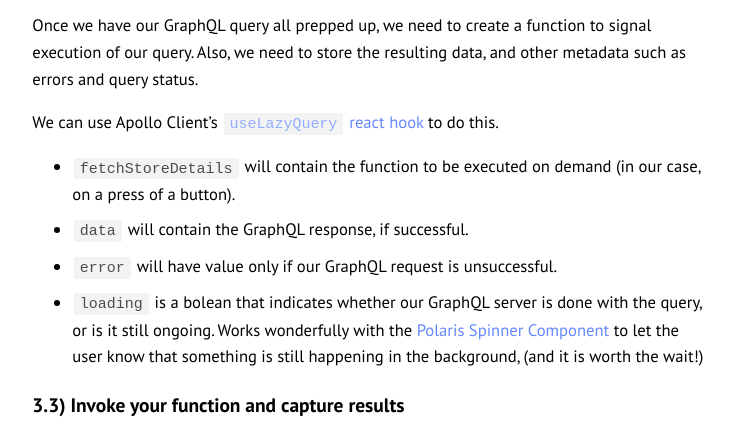
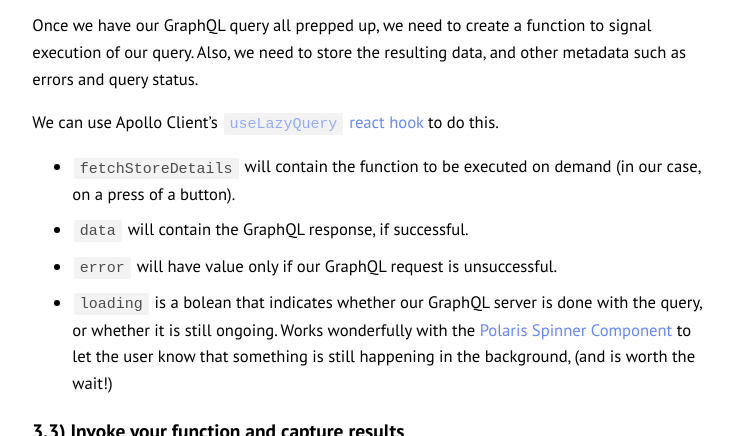
Before and after one commit to klaudsol/klaudsol-blog.github.io, a Jekyll site: the page built from _posts/2020-06-23-how-to-access-shopify-data-from-your-app.md, in a window 1280 px wide and 900 px high, scrolled down 3413 px, cut to the strip 156-592 px from the top of the window. Shown: the whole strip, without its empty margins (271-1005 px from the left). Built offline with Jekyll 4.4.1, drawn with Linux system fonts in a browser that asks for light colours.

```diff
--- a/_posts/2020-06-23-how-to-access-shopify-data-from-your-app.md
+++ b/_posts/2020-06-23-how-to-access-shopify-data-from-your-app.md
@@ -72,7 +72,7 @@ We can use Apollo Client's [`useLazyQuery` react hook](https://www.apollographql
 * `fetchStoreDetails` will contain the function to be executed on demand (in our case, on a press of a button).
 * `data` will contain the GraphQL response, if successful.
 * `error` will have value only if our GraphQL request is unsuccessful.
-* `loading` is a bolean that indicates whether our GraphQL server is done with the query, or is it still ongoing. Works wonderfully with the [Polaris Spinner Component](https://polaris.shopify.com/components/feedback-indicators/spinner){:target="_blank"} to let the user know that something is still happening in the background, (and it is worth the wait!)
+* `loading` is a bolean that indicates whether our GraphQL server is done with the query, or whether it is still ongoing. Works wonderfully with the [Polaris Spinner Component](https://polaris.shopify.com/components/feedback-indicators/spinner){:target="_blank"} to let the user know that something is still happening in the background, (and is worth the wait!)
 
 
 ### 3.3) Invoke your function and capture results
```
